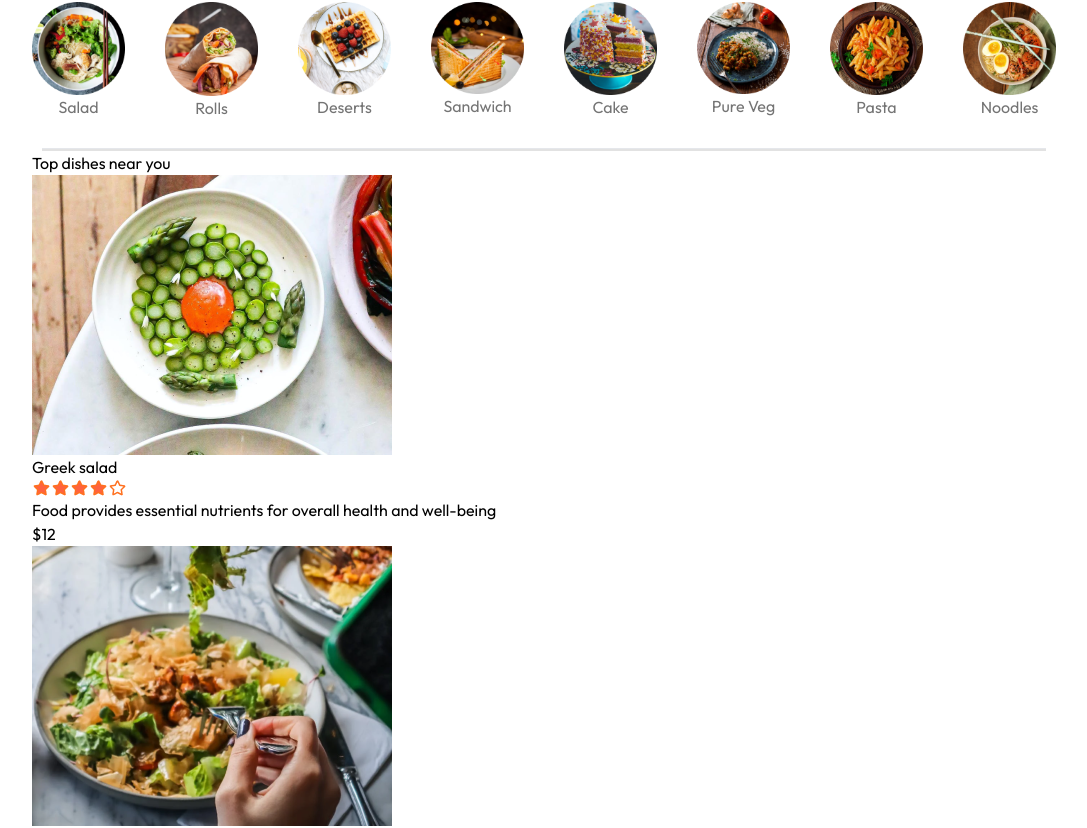
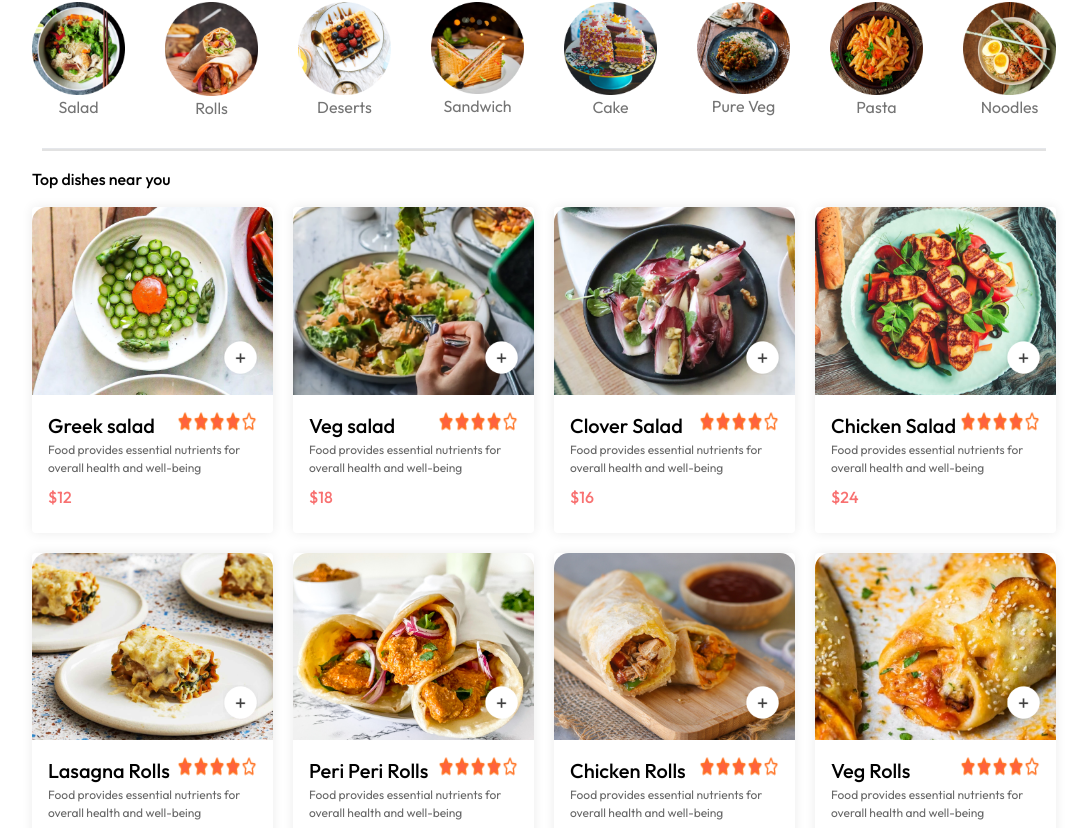
Before and after one commit to codeboy0704/restaurant_delivery_client, a React (Vite) app: page / in a window 1280 px wide. Shown: the part 721-1549 px from the top of the page, without its empty margins (96-1183 px from the left). Built offline with nearby package versions, Linux system fonts and the light colour scheme.

Commit message:
context updated to add to cart & filter added on foodDisplay

```diff
--- a/src/components/FoodDisplay.jsx
+++ b/src/components/FoodDisplay.jsx
@@ -2,16 +2,18 @@ import React, { useContext } from 'react'
 import { StoreContext } from '../context/StoreContext'
 import FoodItem from './FoodItem'
 
-function FoodDisplay({category}) {
-    const {food_list} = useContext(StoreContext)
+function FoodDisplay({ category }) {
+    const { food_list } = useContext(StoreContext)
     return (
-    <div className='food-display' id='food-display'>
-        <h2>Top dishes near you</h2>
-        <div className="food_display_list">
+        <div className='m-t-[30px]' id='food-display'>
+            <h2 className='font-[3vw, 24px] font-medium my-4'>Top dishes near you</h2>
+            <div className="grid grid-cols-display m-t-[30px] gap-[20px]">
                 {food_list.map((food, i) => {
+                    if (category === "All" || category === food.category) {
                         return (
-                    <FoodItem key={i} data={food}/>
+                            <FoodItem key={i} data={food} />
                         )
+                    }
                 })}
             </div>
         </div>
--- a/src/components/FoodItem.jsx
+++ b/src/components/FoodItem.jsx
@@ -1,23 +1,34 @@
-import React from 'react'
+import React, { useContext, useState } from 'react'
 import { assets } from '../assets/assets'
+import { StoreContext } from '../context/StoreContext'
 
-function FoodItem({data}) {
-  const {id, name, price, description, image} = data
-  return (
-    <div>
-        <div>
-            <img src={image} alt="dish image" />
-        </div>
-        <div>
-            <div>
-                <p>{name}</p>
-                <img src={assets.rating_starts} alt="" />
+function FoodItem({ data }) {
+    const {_id, name, price, description, image } = data
+    const {cartItems, addToCart, removeFromCart} = useContext(StoreContext)
+    return (
+        <div className='w-[100%] m-[auto] rounded shadow-food_item animate-fadeIn '>
+            <div className='relative'>
+                <img className='w-[100%] rounded-foodCart' src={image} alt="dish image" />
+                {!cartItems[_id] ? <img className='w-[35px] absolute bottom-[20px] right-[15px]' onClick={() => addToCart(_id)} src={assets.add_icon_white} alt="" />
+                    : (
+                        <div className='absolute bottom-[15px] right-[15px] flex align-center gap-2 py-1 px-3 bg-white rounded-3xl'>
+                            <img className= "w-[30px]"onClick={()=> removeFromCart(_id)} src={assets.remove_icon_red} alt="" />
+                            <p>{cartItems[_id]}</p>
+                            <img className='w-[30px]' onClick={()=> addToCart(_id)} src={assets.add_icon_green} alt="" />
+                        </div>
+                    )
+                }
+            </div>
+            <div className='p-4'>
+                <div className='flex justify-between align-center m-b-[10px]'>
+                    <p className='text-[20px] font-medium'>{name}</p>
+                    <img className='w-[80px] h-[22px]' src={assets.rating_starts} alt="" />
+                </div>
+                <p className='text-[#676767] text-[12px]'>{description}</p>
+                <p className='text-red-400 font-medium my-2'>${price}</p>
             </div>
         </div>
-        <p>{description}</p>
-        <p>${price}</p>
-    </div>
-  )
+    )
 }
 
 export default FoodItem
--- a/src/context/StoreContext.jsx
+++ b/src/context/StoreContext.jsx
@@ -1,10 +1,34 @@
-import { createContext } from "react";
+import { createContext, useState } from "react";
 import { food_list } from "../assets/assets";
 export const StoreContext = createContext(null)
 
-const StoreContextProvider = ({children}) => {
+const StoreContextProvider = ({ children }) => {
+
+    const [cartItems, setCartItems] = useState({})
+
+    function addToCart(itemId) {
+        if (!cartItems[itemId]) {
+            setCartItems(prev => ({
+                ...prev, [itemId]: 1
+            }))
+        }else{
+            setCartItems(prev => ({
+                ...prev,[itemId]:prev[itemId] + 1
+            }))
+        }
+    }
+
+    function removeFromCart(itemId){
+        return setCartItems((prev) => ({
+            ...prev, [itemId]:prev[itemId]-1
+        }))
+    }
     const contextValue = {
-        food_list
+        food_list,
+        cartItems,
+        setCartItems,
+        removeFromCart,
+        addToCart
     }
 
     return (
--- a/tailwind.config.js
+++ b/tailwind.config.js
@@ -8,6 +8,15 @@ export default {
     extend: {
       animation : {
         fadeIn: 'fadeIn 3s'
+      },
+      borderRadius: {
+        'foodCart': '15px 15px 0px 0px'
+      },
+      boxShadow: {
+        'food_item': '0px 0px 12px #00000015'
+      },
+      gridTemplateColumns: {
+        "display": 'repeat(auto-fill, minmax(240px, 1fr))',
       },
       keyframes: {
         fadeIn: {
```
Lines whose indentation alone changed are shown as unchanged.
